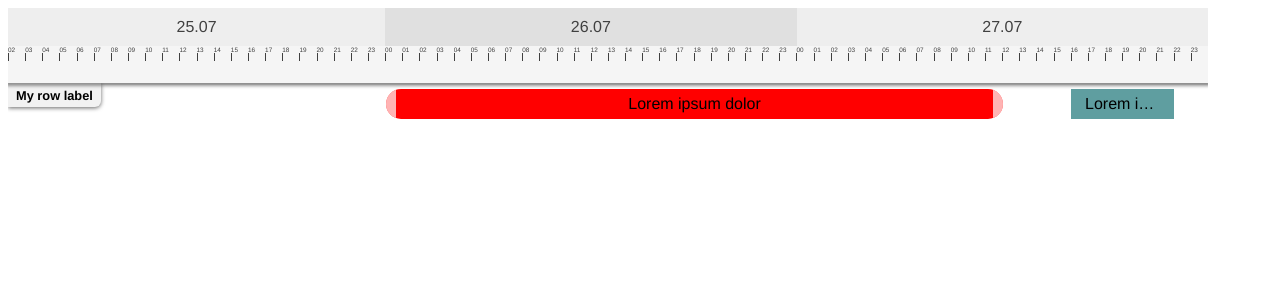
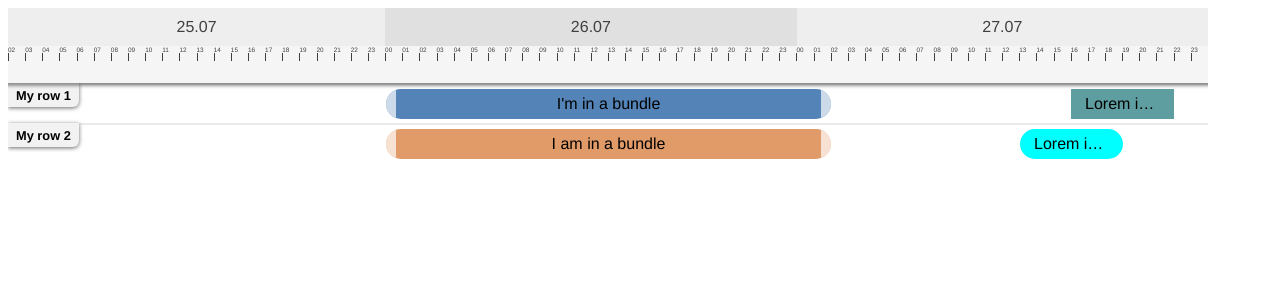
Before and after one commit to robinsondev428/gantt-chart, a Vue app: page / in a window 1280 px wide. Shown: the top 300 px of the page. Built offline with nearby package versions, Linux system fonts and the light colour scheme.

Commit message:
Implemented dragging an entire bundle! This requires some major refactoring (e.g. passing the gantt chart props as a parameter to composables)

```diff
--- a/src/App.vue
+++ b/src/App.vue
@@ -3,14 +3,18 @@
     chart-start="2021-07-25 02:00"
     chart-end="2021-07-27 23:59"
     precision="hour"
-    :push-on-overlap="false"
     width="1200px"
+    bar-start="beginDate"
+    bar-end="endDate"
+    push-on-overlap
   >
     <g-gantt-row
-      label="My row label"
-      :bars="bars"
-      bar-start="beginDate"
-      bar-end="endDate"
+      label="My row 1"
+      :bars="bars1"
+    />
+    <g-gantt-row
+      label="My row 2"
+      :bars="bars2"
     />
   </g-gantt-chart>
 </template>
@@ -20,26 +24,63 @@ import { ref } from "vue"
 import GGanttRow from "./components/GGanttRow.vue"
 import GGanttChart from "./components/GGanttChart.vue"
 
-const bars = ref([
+const bars1 = ref([
   {
-    id: "Test",
+    id: "Test1",
     beginDate: "2021-07-26 00:00",
-    endDate: "2021-07-27 12:00",
+    endDate: "2021-07-27 02:00",
     ganttBarConfig: {
+      id: "Test1",
       hasHandles: true,
-      label: "Lorem ipsum dolor",
+      label: "I'm in a bundle",
+      bundle: "bundle1",
       style: {
-        background: "red",
+        id: "test1",
+        background: "#5484b7",
         borderRadius: "20px"
       }
     }
   },
   {
-    id: "Test",
+    id: "Test2",
     beginDate: "2021-07-27 16:00",
     endDate: "2021-07-27 22:00",
     ganttBarConfig: {
-      label: "Lorem ipsum dolor"
+      id: "test2",
+      label: "Lorem ipsum dolor",
+      bundle: "bundle2"
+    }
+  }
+])
+
+const bars2 = ref([
+  {
+    id: "Test3",
+    beginDate: "2021-07-26 00:00",
+    endDate: "2021-07-27 02:00",
+    ganttBarConfig: {
+      id: "Test3",
+      hasHandles: true,
+      label: "I am in a bundle",
+      bundle: "bundle1",
+      style: {
+        background: "#e09b69",
+        borderRadius: "20px"
+      }
+    }
+  },
+  {
+    id: "Test4",
+    beginDate: "2021-07-27 13:00",
+    endDate: "2021-07-27 19:00",
+    ganttBarConfig: {
+      id: "test4",
+      label: "Lorem ipsum dolor",
+      bundle: "bundle2",
+      style: {
+        background: "cyan",
+        borderRadius: "20px"
+      }
     }
   }
 ])
--- a/src/components/GGanttBar.vue
+++ b/src/components/GGanttBar.vue
@@ -1,8 +1,10 @@
 <template>
   <div
+    :id="bar.id"
     ref="barElement"
     class="g-gantt-bar"
     :style="barStyle"
+    @mousedown="onMousedown"
   >
     <div class="g-gantt-bar-label">
       <slot :bar="bar">
@@ -17,7 +19,6 @@
     </template>
 
     <g-gantt-bar-tooltip
-      :force-show="isDragging"
       :bar-style="barStyle"
     >
       {{ tooltipContent }}
@@ -26,24 +27,41 @@
 </template>
 
 <script setup lang="ts">
-import useBarDrag from "@/composables/useBarDrag"
+import useBarBundleMoving from "@/composables/useBarBundleMoving"
 import useTimePositionMapping from "@/composables/useTimePositionMapping"
-import GanttBarObject from "../models/GanttBarObject"
+import { GanttBarObject } from "../models/GanttBarObject"
 import GGanttBarTooltip from "@/components/GGanttBarTooltip.vue"
 import dayjs from "dayjs"
-import { defineProps, computed, ref, toRefs, defineExpose } from "vue"
+import { defineProps, computed, ref, toRefs, defineExpose, inject } from "vue"
+import INJECTION_KEYS from "@/models/symbols"
 
 const props = defineProps<{
   bar: GanttBarObject
-  barStart: string
-  barEnd: string
   allBarsInRow: GanttBarObject[]
 }>()
+const gGanttChartPropsRefs = inject(INJECTION_KEYS.gGanttChartPropsKey)
+const allBarsInChart = inject(INJECTION_KEYS.allBarsInChartKey)
+if (!gGanttChartPropsRefs || !allBarsInChart) {
+  throw new Error("GGanttBar: Provide/Inject of values from GGanttChart failed!")
+}
 
 const barElement = ref<HTMLElement>()
-const { bar, barStart, barEnd, allBarsInRow } = toRefs(props)
-const { mapTimeToPosition } = useTimePositionMapping()
-const { isDragging } = useBarDrag(bar, barElement, barStart, barEnd, allBarsInRow)
+const { bar } = toRefs(props)
+const { mapTimeToPosition } = useTimePositionMapping(gGanttChartPropsRefs)
+const { initDragOfBarsFromBundle } = useBarBundleMoving(allBarsInChart, gGanttChartPropsRefs)
+const onMousedown = (e: MouseEvent) => {
+  e.preventDefault()
+  if (!bar.value.ganttBarConfig.immobile) {
+    const firstMousemoveCallback = (e: MouseEvent) => initDragOfBarsFromBundle(bar.value.ganttBarConfig.bundle, e)
+    window.addEventListener("mousemove", firstMousemoveCallback, { once: true }) // on first mousemove event
+    window.addEventListener("mouseup", // in case user does not move the mouse after mousedown at all
+      () => window.removeEventListener("mousemove", firstMousemoveCallback),
+      { once: true }
+    )
+  }
+}
+
+const { barStart, barEnd } = gGanttChartPropsRefs
 const tooltipContent = computed(() => {
   const barStartFormatted = dayjs(bar.value[barStart.value]).format("HH:mm")
   const barEndFormatted = dayjs(bar.value[barEnd.value]).format("HH:mm")
@@ -60,7 +78,7 @@ const barStyle = computed(() => {
     left: `${xStart}px`,
     width: `${xEnd - xStart}px`,
     height: "30px",
-    zIndex: isDragging.value ? 3 : 2
+    zIndex: 2
   }
 })
 
--- a/src/components/GGanttChart.vue
+++ b/src/components/GGanttChart.vue
@@ -13,9 +13,6 @@
 
     <g-gantt-grid
       v-if="grid"
-      :chart-start="chartStart"
-      :chart-end="chartEnd"
-      :precision="precision"
     />
     <div id="g-gantt-rows-container">
       <slot />   <!-- the g-gantt-row components go here -->
@@ -24,33 +21,57 @@
 </template>
 
 <script setup lang="ts">
-import dayjs from "dayjs"
 import colorSchemes from "./color-schemes"
 import GGanttTimeaxis from "./GGanttTimeaxis.vue"
 import GGanttGrid from "./GGanttGrid.vue"
 import INJECTION_KEYS from "../models/symbols"
-import { defineComponent, computed, provide, toRefs, ref, defineProps } from "vue"
+import { computed, provide, toRefs, ref, defineProps, useSlots } from "vue"
+import { GanttBarObject } from "@/models/GanttBarObject"
 
 const props = defineProps<{
   chartStart: string
   chartEnd: string
   precision: "hour" | "day" | "month"
+  barStart: string
+  barEnd: string
   width: string
   hideTimeaxis: boolean
-    colorScheme: string,
-    grid: boolean,
+  colorScheme: string
+  grid: boolean
   pushOnOverlap: boolean
 }>()
 
-const { chartStart, chartEnd, precision, width, pushOnOverlap } = toRefs(props)
+const { chartStart, chartEnd, barStart, barEnd, precision, width, pushOnOverlap } = toRefs(props)
+const slots = useSlots()
+
 const colors = computed(() => {
   return colorSchemes[props.colorScheme] || colorSchemes.default
 })
+const allBarsInChart = computed(() => {
+  const defaultSlot = slots.default?.()
+  const allBars: GanttBarObject[] = []
+  if (defaultSlot) {
+    defaultSlot.forEach(child => {
+      console.log("🚀 ~ file: GGanttChart.vue ~ line 53 ~ allBarsInChart ~ child", child)
+      if (child.props?.bars) {
+        const bars = child.props.bars as GanttBarObject[]
+        allBars.push(...bars)
+      }
+    })
+  }
+  return allBars
+})
+
 provide(INJECTION_KEYS.chartStartKey, chartStart)
 provide(INJECTION_KEYS.chartEndKey, chartEnd)
+provide(INJECTION_KEYS.barStartKey, barStart)
+provide(INJECTION_KEYS.barEndKey, barEnd)
 provide(INJECTION_KEYS.widthKey, ref(Number(width.value.replace("px", ""))))
 provide(INJECTION_KEYS.precisionKey, precision)
 provide(INJECTION_KEYS.pushOnOverlapKey, pushOnOverlap)
+provide(INJECTION_KEYS.allBarsInChartKey, allBarsInChart)
+provide(INJECTION_KEYS.gGanttChartPropsKey, toRefs(props))
+
 </script>
 
 <style scoped>
--- a/src/components/GGanttGrid.vue
+++ b/src/components/GGanttGrid.vue
@@ -12,17 +12,19 @@
 </template>
 
 <script setup lang="ts">
-import useTimeaxisUnits from "../composables/useTimeaxisUnits"
-import { defineProps, toRefs } from "vue"
+import useTimeaxisUnits from "@/composables/useTimeaxisUnits"
+import { defineProps, inject, toRefs } from "vue"
+import INJECTION_KEYS from "@/models/symbols"
 
 const props = defineProps<{
-    chartStart: string
-    chartEnd: string
-    precision: "hour" | "day" | "month"
-    highlightedUnits: number[]
-  }>()
-const { chartStart, chartEnd, precision } = toRefs(props)
-const { timeaxisUnits } = useTimeaxisUnits(chartStart.value, chartEnd.value, precision.value)
+  highlightedUnits: number[]
+}>()
+const { highlightedUnits } = toRefs(props)
+const gGanttChartPropsRefs = inject(INJECTION_KEYS.gGanttChartPropsKey)
+if (!gGanttChartPropsRefs) {
+  throw new Error("GGanttBar: Provide/Inject of values from GGanttChart failed!")
+}
+const { timeaxisUnits } = useTimeaxisUnits(gGanttChartPropsRefs)
 </script>
 
 <style scoped>
--- a/src/components/GGanttRow.vue
+++ b/src/components/GGanttRow.vue
@@ -23,8 +23,6 @@
         :key="`ganttastic_bar_${index}`"
         ref="ganttBar"
         :bar="bar"
-        :bar-start="barStart"
-        :bar-end="barEnd"
         :all-bars-in-row="bars"
       />
     </div>
@@ -33,14 +31,12 @@
 
 <script setup lang="ts">
 import { defineProps } from "vue"
-import GanttBarObject from "../models/GanttBarObject"
+import { GanttBarObject } from "../models/GanttBarObject"
 import GGanttBar from "./GGanttBar.vue"
 
 const props = defineProps<{
   label: string
   bars: GanttBarObject[]
-  barStart: string,
-  barEnd: string,
   highlightOnHover: boolean
 }>()
 
--- a/src/components/GGanttTimeaxis.vue
+++ b/src/components/GGanttTimeaxis.vue
@@ -39,7 +39,8 @@
 <script setup lang="ts">
 import { ColorScheme } from "./color-schemes"
 import useTimeaxisUnits from "../composables/useTimeaxisUnits"
-import { defineProps } from "vue"
+import { defineProps, inject } from "vue"
+import INJECTION_KEYS from "@/models/symbols"
 
 defineProps<{
   chartStart: string
@@ -47,8 +48,11 @@ defineProps<{
   precision: "hour" | "day" | "month"
   colors: ColorScheme
 }>()
-
-const { timeaxisUnits } = useTimeaxisUnits()
+const gGanttChartPropsRefs = inject(INJECTION_KEYS.gGanttChartPropsKey)
+if (!gGanttChartPropsRefs) {
+  throw new Error("GGanttBar: Provide/Inject of values from GGanttChart failed!")
+}
+const { timeaxisUnits } = useTimeaxisUnits(gGanttChartPropsRefs)
 </script>
 
 <style scoped>
--- /dev/null
+++ b/src/composables/useBarBundleMoving.ts
@@ -0,0 +1,52 @@
+import { GanttBarObject, GGanttChartPropsRefs } from "@/models/GanttBarObject"
+import { ComputedRef, ref } from "vue"
+import useBarDrag from "./useBarDrag"
+
+export default function useBarBundleMoving (
+  allBarsInChart : ComputedRef<GanttBarObject[]>,
+  gGanttChartPropsRefs: GGanttChartPropsRefs
+) {
+  const movedBarsInDrag = new Set<GanttBarObject>()
+  if (!allBarsInChart) {
+    throw new Error("useBarBundleMoving: Provide/Inject of values from GGanttChart failed!")
+  }
+  /*
+  const getBarsFromBundle = (bundle: string) => {
+    if (bundle == null) {
+      return []
+    }
+    return allBarsInChart.value.filter(ganttBarChild => ganttBarChild.barConfig.bundle === bundle)
+  }
+  */
+
+  const initDragOfBarsFromBundle = (bundle: string, e: MouseEvent) => {
+    if (bundle != null) {
+      allBarsInChart.value.forEach(bar => {
+        if (bar.ganttBarConfig.bundle === bundle) {
+          const { initDrag } = useBarDrag(ref(bar), ref([]), gGanttChartPropsRefs)
+          initDrag(e)
+          movedBarsInDrag.add(bar)
+        }
+      })
+    }
+  }
+  /*
+  const moveBarsFromBundleOfPushedBar = (pushedBar: GanttBarObject, minuteDiff, overlapType) => {
+    movedBarsInDrag.add(pushedBar)
+    const bundleId = pushedBar.ganttBarConfig.bundle
+    if (bundleId === undefined || bundleId === null) {
+      return
+    }
+    this.getGanttBarChildrenList().forEach(ganttBarChild => {
+      if (ganttBarChild.barConfig.bundle === bundleId && ganttBarChild.bar !== pushedBar) {
+        ganttBarChild.moveBarByMinutesAndPush(minuteDiff, overlapType)
+        this.movedBarsInDrag.add(ganttBarChild.bar)
+      }
+    })
+  }
+  */
+
+  return {
+    initDragOfBarsFromBundle
+  }
+}
--- a/src/composables/useBarDrag.ts
+++ b/src/composables/useBarDrag.ts
@@ -1,39 +1,26 @@
 import dayjs from "dayjs"
 import INJECTION_KEYS from "../models/symbols"
-import GanttBarObject from "@/models/GanttBarObject"
+import { GanttBarObject, GGanttChartPropsRefs } from "@/models/GanttBarObject"
 import useTimePositionMapping from "./useTimePositionMapping"
-import { Ref, ref, inject, onMounted } from "vue"
+import { Ref, ref, inject } from "vue"
 
 export default function useBarDrag (
   bar: Ref<GanttBarObject>,
-  barElement: Ref<HTMLElement | undefined>,
-  barStart: Ref<string>,
-  barEnd: Ref<string>,
-  allBarsInRow: Ref<GanttBarObject[]>
+  allBarsInRow: Ref<GanttBarObject[]>,
+  gGanttChartPropsRefs: GGanttChartPropsRefs
 ) {
+  const { barStart, barEnd } = gGanttChartPropsRefs
+
   const isDragging = ref(false)
   let cursorOffsetX = 0
-  let barContainer: DOMRect | undefined
   let dragCallBack : (e: MouseEvent) => void
-  const { mapPositionToTime } = useTimePositionMapping()
+  const { mapPositionToTime } = useTimePositionMapping(gGanttChartPropsRefs)
   const pushOnOverlap = inject(INJECTION_KEYS.pushOnOverlapKey)
 
-  onMounted(() => {
-    barContainer = barElement.value?.closest(".g-gantt-row-bars-container")?.getBoundingClientRect()
-    barElement.value?.addEventListener("mousedown", onMousedown)
-  })
-
-  const onMousedown = (e: MouseEvent) => {
-    e.preventDefault()
-    window.addEventListener("mousemove", initDrag, { once: true }) // on first mousemove event
-    window.addEventListener("mouseup",
-      () => window.removeEventListener("mousemove", initDrag),
-      { once: true }
-    )
-  }
-
   const initDrag = (e: MouseEvent) => {
-    cursorOffsetX = e.clientX - (barElement.value?.getBoundingClientRect().left || 0)
+    const barElement = document.getElementById(bar.value.id)
+    if (barElement) {
+      cursorOffsetX = e.clientX - (barElement.getBoundingClientRect().left || 0)
       const mousedownType = (e.target as Element).className
       switch (mousedownType) {
         case "g-gantt-bar-handle-left":
@@ -50,10 +37,13 @@ export default function useBarDrag (
       window.addEventListener("mousemove", dragCallBack)
       window.addEventListener("mouseup", endDrag)
     }
+  }
 
   const drag = (e: MouseEvent) => {
-    if (barElement.value && barContainer) {
-      const barWidth = barElement.value?.getBoundingClientRect().width
+    const barElement = document.getElementById(bar.value.id)
+    const barContainer = barElement?.closest(".g-gantt-row-bars-container")?.getBoundingClientRect()
+    if (barElement && barContainer) {
+      const barWidth = barElement.getBoundingClientRect().width
       const xStart = (e.clientX - barContainer.left - cursorOffsetX)
       const xEnd = xStart + barWidth
       bar.value[barStart.value] = mapPositionToTime(xStart)
@@ -63,7 +53,9 @@ export default function useBarDrag (
   }
 
   const dragByLeftHandle = (e: MouseEvent) => {
-    if (barElement.value && barContainer) {
+    const barElement = document.getElementById(bar.value.id)
+    const barContainer = barElement?.closest(".g-gantt-row-bars-container")?.getBoundingClientRect()
+    if (barElement && barContainer) {
       const xStart = e.clientX - barContainer.left
       const newBarStart = mapPositionToTime(xStart)
       if (dayjs(newBarStart).isSameOrAfter(bar.value[barEnd.value])) {
@@ -75,7 +67,9 @@ export default function useBarDrag (
   }
 
   const dragByRightHandle = (e: MouseEvent) => {
-    if (barElement.value && barContainer) {
+    const barElement = document.getElementById(bar.value.id)
+    const barContainer = barElement?.closest(".g-gantt-row-bars-container")?.getBoundingClientRect()
+    if (barElement && barContainer) {
       const xEnd = e.clientX - barContainer.left
       const newBarEnd = mapPositionToTime(xEnd)
       if (dayjs(newBarEnd).isSameOrBefore(bar.value[barStart.value])) {
@@ -142,7 +136,7 @@ export default function useBarDrag (
   }
 
   return {
-    onMousedown,
-    isDragging
+    isDragging,
+    initDrag
   }
 }
--- a/src/composables/useTimePositionMapping.ts
+++ b/src/composables/useTimePositionMapping.ts
@@ -1,24 +1,25 @@
-import INJECTION_KEYS from "@/models/symbols"
+import { GGanttChartPropsRefs } from "./../models/GanttBarObject"
 import dayjs from "dayjs"
-import { inject } from "vue"
 import useTimeaxisUnits from "./useTimeaxisUnits"
+import { ref } from "vue"
 
-export default function useTimePositionMapping () {
-  const chartStart = inject(INJECTION_KEYS.chartStartKey)
-  const chartWidth = inject(INJECTION_KEYS.widthKey)
-  const precision = inject(INJECTION_KEYS.precisionKey)
-  const { timeaxisUnits } = useTimeaxisUnits()
-  if (!chartStart || !precision || !chartWidth) {
-    throw new Error("GGanttBar: Provide/Inject of values from GGanttChart failed!")
+export default function useTimePositionMapping (
+  gGanttChartPropsRefs: GGanttChartPropsRefs
+) {
+  const { chartStart, width, precision } = gGanttChartPropsRefs
+  const widthInPx = ref(Number(width.value.replace("px", "")))
+  const { timeaxisUnits } = useTimeaxisUnits(gGanttChartPropsRefs)
+  if (!chartStart || !precision || !width) {
+    throw new Error("useTimePositionMapping: Provide/Inject of values from GGanttChart failed!")
   }
 
   const mapTimeToPosition = (time: string) => {
     const diffFromStart = dayjs(time).diff(chartStart.value, precision.value, true)
-    return Math.ceil((diffFromStart / timeaxisUnits.value.lowerUnits.length) * chartWidth.value)
+    return Math.ceil((diffFromStart / timeaxisUnits.value.lowerUnits.length) * widthInPx.value)
   }
 
   const mapPositionToTime = (xPos: number) => {
-    const diffFromStart = (xPos / chartWidth.value * timeaxisUnits.value.lowerUnits.length)
+    const diffFromStart = (xPos / widthInPx.value * timeaxisUnits.value.lowerUnits.length)
     return dayjs(chartStart.value).add(diffFromStart, precision.value).format("YYYY-MM-DD HH:mm")
   }
 
--- a/src/composables/useTimeaxisUnits.ts
+++ b/src/composables/useTimeaxisUnits.ts
@@ -1,11 +1,11 @@
-import INJECTION_KEYS from "@/models/symbols"
+import { GGanttChartPropsRefs } from "@/models/GanttBarObject"
 import dayjs from "dayjs"
-import { computed, inject, Ref } from "vue"
+import { computed } from "vue"
 
-export default function useTimeaxisUnits () {
-  const chartStart = inject(INJECTION_KEYS.chartStartKey) as Ref<string>
-  const chartEnd = inject(INJECTION_KEYS.chartEndKey) as Ref<string>
-  const precision = inject(INJECTION_KEYS.precisionKey) as Ref<"day" | "hour" | "month">
+export default function useTimeaxisUnits (
+  gGanttChartPropsRefs: GGanttChartPropsRefs
+) {
+  const { chartStart, chartEnd, precision } = gGanttChartPropsRefs
   const upperPrecision = computed(() => {
     switch (precision?.value) {
       case "hour":
--- a/src/models/symbols.ts
+++ b/src/models/symbols.ts
@@ -1,11 +1,27 @@
-import { InjectionKey, Ref } from "vue"
+import { InjectionKey, Ref, ComputedRef } from "vue"
+import { GanttBarObject } from "./GanttBarObject"
 
 const INJECTION_KEYS = {
   chartStartKey: Symbol("chartStartKey") as InjectionKey<Ref<string>>,
   chartEndKey: Symbol("chartEndKey") as InjectionKey<Ref<string>>,
+  barStartKey: Symbol("barStartKey") as InjectionKey<Ref<string>>,
+  barEndKey: Symbol("barEndKey") as InjectionKey<Ref<string>>,
   widthKey: Symbol("widthKey") as InjectionKey<Ref<number>>,
   precisionKey: Symbol("precisionKey") as InjectionKey<Ref<"hour" | "day" | "month">>,
-  pushOnOverlapKey: Symbol("pushOnOverlapKey") as InjectionKey<Ref<boolean>>
+  pushOnOverlapKey: Symbol("pushOnOverlapKey") as InjectionKey<Ref<boolean>>,
+  allBarsInChartKey: Symbol("allbarsInChartKey") as InjectionKey<ComputedRef<GanttBarObject[]>>,
+  gGanttChartPropsKey: Symbol("gGanttChartPropsKey") as InjectionKey<{
+    chartStart: Ref<string>
+    chartEnd: Ref<string>
+    precision: Ref<"hour" | "day" | "month">
+    barStart: Ref<string>
+    barEnd: Ref<string>
+    width: Ref<string>
+    hideTimeaxis: Ref<boolean>
+    colorScheme: Ref<string>
+    grid: Ref<boolean>
+    pushOnOverlap: Ref<boolean>
+  }>
 }
 
 export default INJECTION_KEYS
```
Also changed, not shown: src/models/GanttBarObject.ts (+34 -6 lines). Lines whose indentation alone changed are shown as unchanged.
